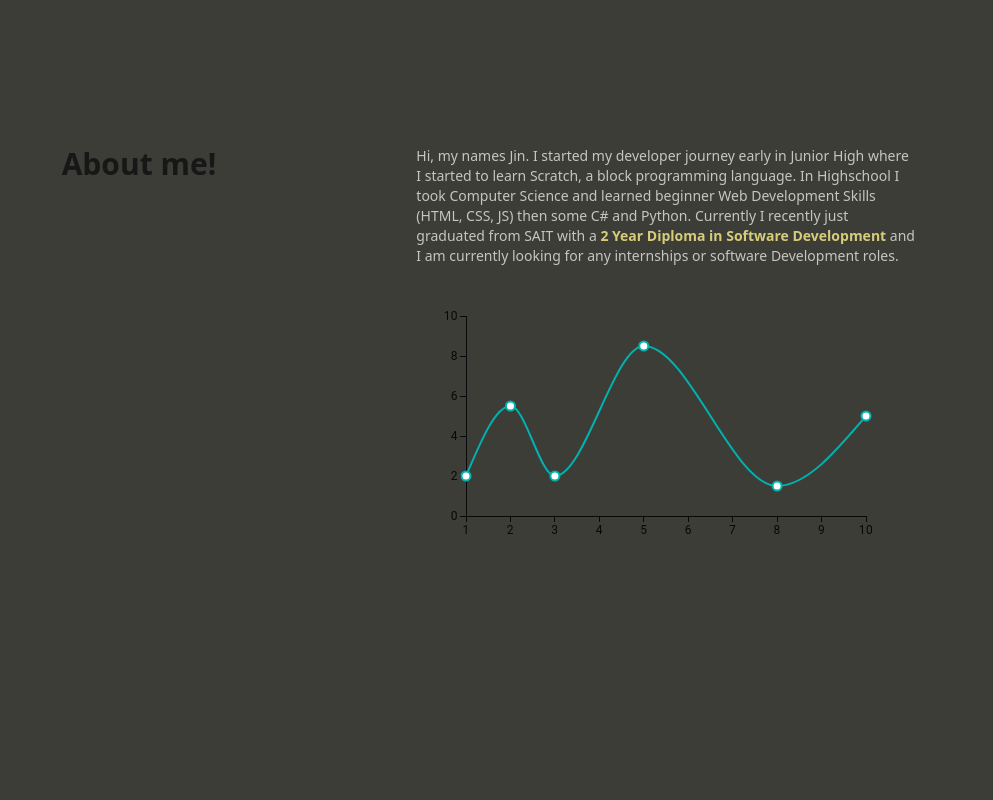
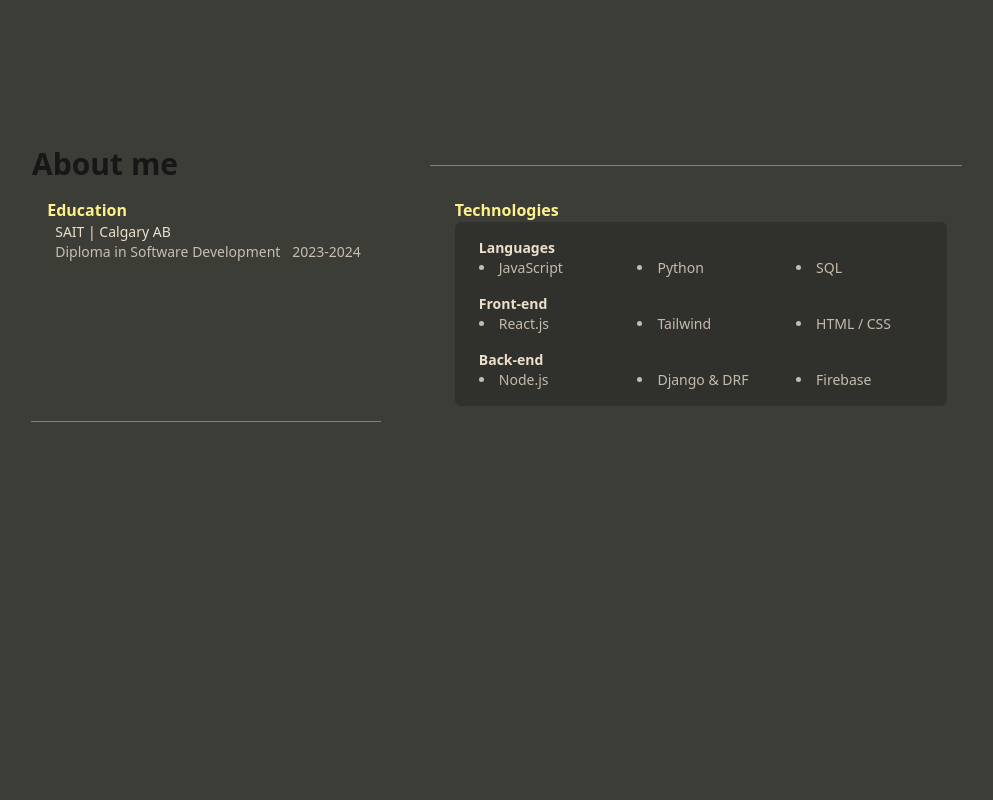
Before and after one commit to jincabia/portfolio, a Next.js app: page / in a window 1280 px wide. Shown: the part 680-1480 px from the top of the page, without its empty margins (239-1232 px from the left). Built offline with nearby package versions, Linux system fonts and the light colour scheme.

Commit message:
about me done

```diff
--- /dev/null
+++ b/src/app/components/techonologies.js
@@ -0,0 +1,15 @@
+import Image from "next/image";
+import KeyboardArrowRightIcon from '@mui/icons-material/KeyboardArrowRight';
+import LinkIcon from '@mui/icons-material/Link';
+import GitHubIcon from '@mui/icons-material/GitHub';
+
+export default function Technologies({ name }) {
+
+
+    return(
+        <main>
+
+        </main>
+
+    );
+}
--- /dev/null
+++ b/src/app/components/timeline.js
@@ -0,0 +1,48 @@
+import { useState } from 'react';
+import CircleIcon from '@mui/icons-material/Circle'; // Adjust if using a different circle icon
+
+const Timeline = () => {
+  const stages = [
+    "In Junior High I started learning Scratch",
+    "In High School I continued with C# and JavaScript",
+    "Joined Schulich Ignite and learned game development with Python",
+    "Started college and focused on web development and software engineering",
+    "Looking for internship opportunities to gain experience",
+  ];
+
+  const [activeIndex, setActiveIndex] = useState(0);
+
+  return (
+    <main>
+        <div className='grid grid-cols-5 space-x-0 gap-0  w-1/2 mx-auto  '>
+            <div className='text-center  '>
+                <CircleIcon/>
+            </div>
+            <div className='border-b h-3   '></div>
+            <div className=' text-center '><CircleIcon/></div>
+            <div className=' text-start border-b h-3   '></div>
+            <div className='text-center'><CircleIcon/></div>
+        </div>
+
+        <div className='w-1/3 mx-auto '>
+
+            <ul className='list-disc text-sm'>
+            <li>
+                In Junior High I started learning Scratch
+            </li>
+            <li>
+                hi
+            </li>
+            <li>
+                hi
+            </li>
+            </ul>
+        </div>
+
+    </main>
+
+
+  );
+};
+
+export default Timeline;
--- a/src/app/page.js
+++ b/src/app/page.js
@@ -11,10 +11,22 @@ import { LineChart } from '@mui/x-charts/LineChart';
 
 import { useInView } from 'react-intersection-observer';
 
+import CircleIcon from '@mui/icons-material/Circle';
+
+import Timeline from './components/timeline';
+
 import Project from './components/project';
 
 
 import VerticalNavBar from "./components/navbar";
+
+
+// TODO
+// Work on about me
+// ex Technologies n Journey showing
+
+// Work on Projects figure out how to style it so it lines up with everything else, look at examples too
+
 
 
 export default function Home() {
@@ -205,104 +217,169 @@ export default function Home() {
 
         </div>
 
+    </div>
 
 
 
-    </div>
 
 
       {/* About me Section */}
-    <div id='about' className="md:flex  md:justify-center md:my-64 snap-start   min-h-[80vh]" ref={aboutRefNO}>
 
-          {/* About me Title */}
-      <div
-      ref={aboutRef}
-      className={`  sm:w-full md:w-1/3 pb-4 md:pb-0 md:p-4  md:pt-0`}
-      >
-            <h1 className={`text-3xl font-bold opacity-0  ${aboutInView ? ' translate-x-[-20px] animate-slide-in ' : ''}   `}>About me!</h1>
+    <div className={` md:mb-64 min-h-[80vh]    `} ref={aboutRefNO}>
+      {/*  */}
+      <div id='about' className=" md:flex md:justify-evenly snap-start   " ref={aboutRefNO}>
+
+            {/* About me Title */}
+        <div
+          ref={aboutRef}
+          className={`    md:w-1/3    pb-4 md:pb-0 md:p-4  md:pt-0 md:pl-0 `}
+        >
+              <h1
+                className={`text-3xl font-bold opacity-0 md:pl-4 ${aboutInView ? ' translate-x-[-20px] animate-slide-in ' : ''}   `}>
+                About me
+              </h1>
+
+        </div>
+
+        <div className=' w-1/2 md:border-b border-white/35  md:-translate-y-4 '>
+
+        </div>
+
+
+
 
       </div>
 
 
 
-        {/* About me Paragraph */}
-        <div className=" bg-gray-500/[.2] md:bg-transparent
-          w-full md:w-1/2  text-[#ECDFCC]/[.6] text-sm hover:scale-105 hover:bg-gray-500/[0.1] h-fit  md:pt-0 p-4 rounded-md
-          ease-in-out duration-300 hover:pt-4
 
-          ">
-            <div
-            style={{ animationDelay: `${.5}s` }}
-            className={` w-full text-white/70 duration-300 ease-in-out opacity-0 h-fit ${aboutInView ? ' animate-breath' : ''}`}>
-
-
-              <p>
-              Hi, my names Jin. I started my developer journey early in Junior High where I started to learn Scratch, a block programming language.
-              In Highschool I took Computer Science and learned beginner Web Development Skills (HTML, CSS, JS) then some C# and Python.
-
-              Currently I recently just graduated from SAIT with a
-              <strong className='text-yellow-200/[.8]'> 2 Year Diploma in Software Development </strong>
-              and I am currently looking for any internships or software Development roles.
-              </p>
-
-              {/* <p>
+      <div className={`md:ml-4 opacity-0 md:flex md:justify-evenly ${aboutInView ? '  animate-loadIn ' : ''}  `}
+      style={{ animationDelay: `${ 0.5}s` }}
+      >
 
 
 
-              Growing up, I developed a passion for technology and programming through gaming with my brother.&nbsp;
-              <strong className='text-yellow-200/[.8]'>
 
-              When I was 13  , I began exploring Scratch
-              </strong>
+            {/* Educations / Left section */}
+        <div className=' md:w-1/3 md:border-b border-white/35 py-4 md:p-4    '>
 
-                , a block-based programming language,
-              which ignited my interest in software development.
+        {/* Education  */}
+          <div className='hover:scale-[1.02] duration-300 ease-in-out '>
+
+            <h1 className='font-semibold text-yellow-200 '>
+              Education
+            </h1>
+
+            <div className='md:indent-2 text-sm text-[#ECDFCC]/[.8]'>
+              <h2 className='text-[#ECDFCC]'>
+                SAIT | Calgary AB
+              </h2>
+
+              <div className='flex '>
+
+                <p>
+                  Diploma in Software Development
+                </p>
+                <p className=' mx-auto flex justify-end text-end'>2023-2024</p>
+
+              </div>
+            </div>
+          </div>
 
 
-              To deepen my skills, <strong className="text-yellow-200/[.8]"> I pursued a computer science course in Grades 10, 11, and 12</strong>  where it taught me the
-              fundamentals of programming in <strong  className="text-yellow-200/[.8]">
-              C#, Python HTML, CSS and JavaScript
-              </strong>
-              , I then joined the <strong className="text-yellow-200/[.8]"> Schulich Ignite </strong>
-              extracurricular program, where I gained hands-on experience with game development in Python using Pygame.
-              </p>
+        </div>
 
-              <p>
-              Currently, I have just finished my studies in <strong className='text-yellow-200/[.8]'>Software Development at SAIT, </strong>
-              there I developed my capstone project being a progressive web app for
-              Gong Cha Shawnessy  where we virtualized the menu.
-              After completing the two year Diploma I am eager to apply my knowledge in a real-world setting and&nbsp;
-              <strong className="text-yellow-200"> I am actively seeking internships or software development roles </strong>
-              to
-              jumpstart my career. Im passionate about learning, driven to expand my skills and open to any developer roles.
-              </p> */}
-            </div>
-
-            <div>
-
-              {/* USE THE CHART TO SHOWCASE MY JOURNEY */}
-
-            <LineChart
-              xAxis={[{ data: [1, 2, 3, 5, 8, 10] }]}
-              series={[
-                {
-                  data: [2, 5.5, 2, 8.5, 1.5, 5],
-                },
-              ]}
-              width={500}
-              height={300}
-            />
-
-            </div>
+          {/* Right Div under About me / Technologies */}
+        <div className={` md:w-1/2  md:p-4 hover:scale-105 duration-300 ease-in-out `}>
+          <h1 className='font-semibold text-yellow-200  '>
+                Technologies
+              </h1>
 
 
-          </div>
+              <div className='md:indent-2 text-sm text-[#ECDFCC]/[.8] pl-4   bg-[#1E201E]/[.4] rounded-md pb-4'>
+
+
+
+                <div className='   grid w-auto  '>
+
+                  <div className=' pt-4'>
+
+                  <h1 className='text-[#ECDFCC] font-semibold '>
+                      Languages
+                    </h1>
+                    {/* Front End List */}
+                    <ul className='list-inside grid grid-cols-3  list-disc  mb-4  '>
+                      <li className=''>
+                        JavaScript
+                      </li>
+
+                      <li className=''>
+                        Python
+                      </li>
+
+                      <li className=''>
+                        SQL
+                      </li>
+                    </ul>
+                  </div>
+
+
+                  <h1 className='text-[#ECDFCC] font-semibold'>
+                    Front-end
+                  </h1>
+                  {/* Front End List */}
+                  <ul className='list-inside grid grid-cols-3  list-disc text-sm mb-4 '>
+                    <li className=''>
+                      React.js
+                    </li>
+
+                    <li className=''>
+                      Tailwind
+                    </li>
+
+                    <li className=''>
+                      HTML / CSS
+                    </li>
+                  </ul>
+
+                  <h1 className='text-[#ECDFCC] font-semibold'>
+                    Back-end
+                  </h1>
+                  {/* Back end List */}
+                  <ul className='list-inside grid grid-cols-3  list-disc text-sm '>
+                    <li className=''>
+                      Node.js
+                    </li>
+
+                    <li className=''>
+                      Django & DRF
+                    </li>
+
+                    <li className=''>
+                      Firebase
+                    </li>
+                  </ul>
+
+
+                </div >
+
+
+              </div>
 
 
 
 
 
+
+        </div>
+
+      </div>
+
     </div>
+
+
+
+
 
 
 
@@ -315,7 +392,7 @@ export default function Home() {
           <div
           ref={projectsRef}
           // style={{ animationDelay: `${0.2}s` }}
-          className={`md:pl-4  pt-4  md:w-1/3 opacity-0  ${projectIsVisable ? ' translate-x-[-20px] animate-slide-in ' : ''} `}>
+          className={`md:pl-4  pt-4  md:w-1/3 opacity-0 border ${projectIsVisable ? ' translate-x-[-20px] animate-slide-in ' : ''} `}>
             <h1 className={`text-3xl font-bold  `}>Projects</h1>
 
             <p className="flex items-center text-[#ECDFCC]/60 text-sm ">
```
